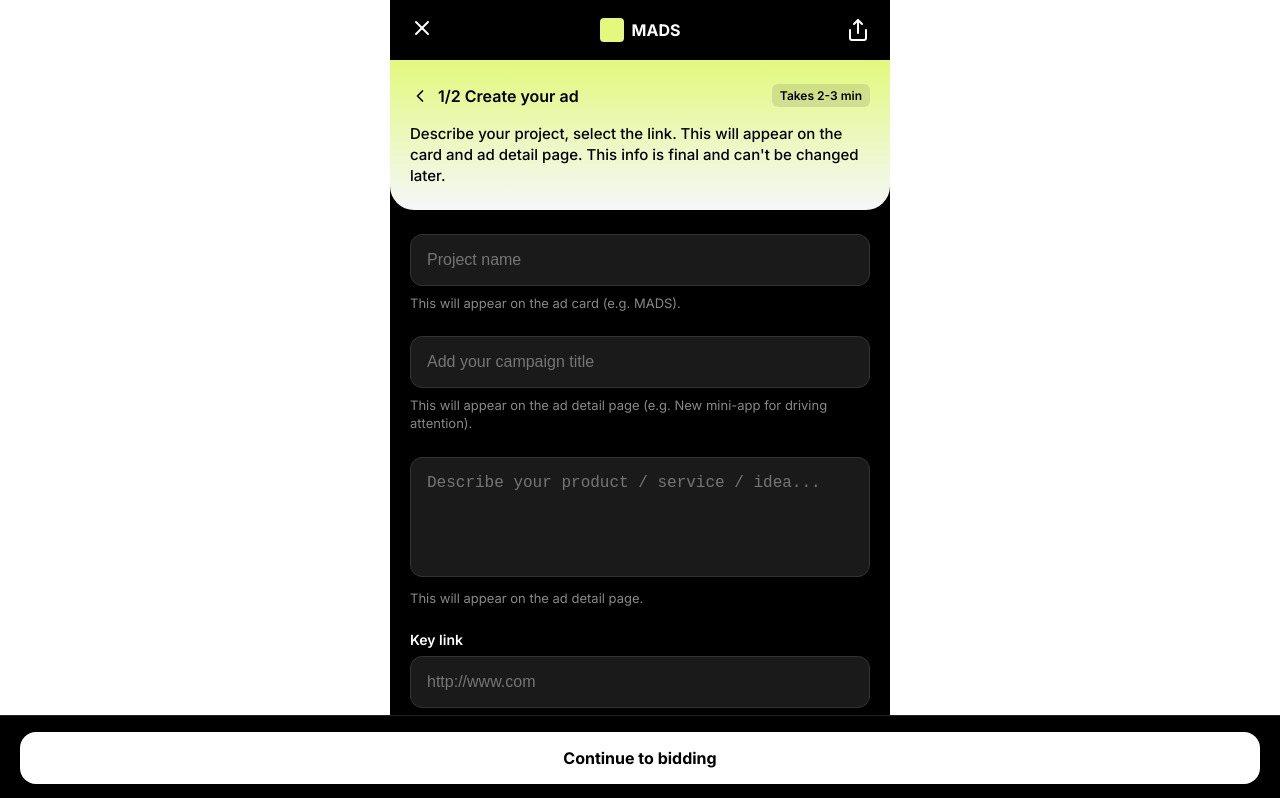
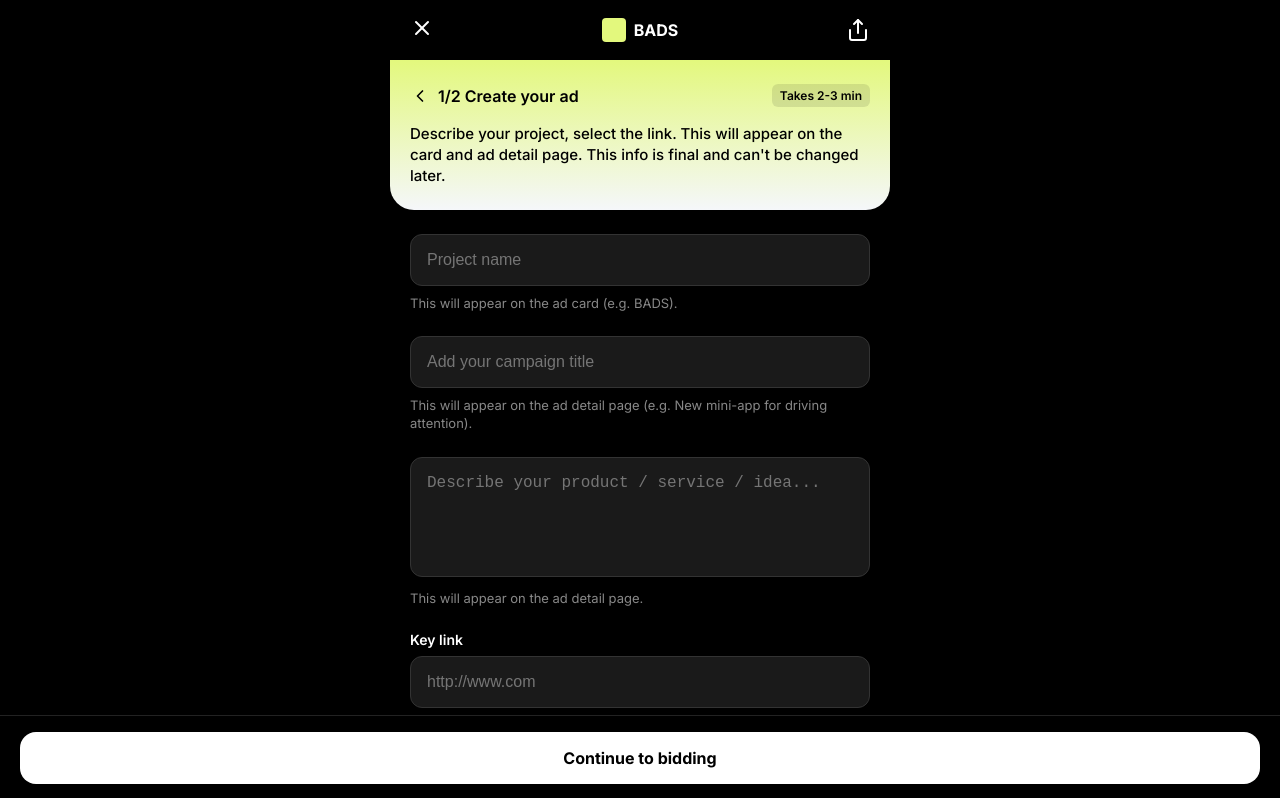
Before and after one commit to Shijas786/bads, a Next.js app: page /create-ad in a window 1280 px wide. Shown: the top 798 px of the page. Built offline with nearby package versions, Linux system fonts and the light colour scheme; what @farcaster/auth-kit would draw is missing.

Commit message:
Update UI to dark theme and rebrand to BADS

```diff
--- a/app/auction/page.tsx
+++ b/app/auction/page.tsx
@@ -25,11 +25,11 @@
                     </p>
 
                     <div style={{ display: 'flex', gap: '12px' }}>
-                        <button className="btn-outline" style={{ background: 'rgba(255,255,255,0.2)', color: '#fff', border: '1px solid rgba(255,255,255,0.3)', flex: 1 }}>
+                        <button className="btn-outline" style={{ background: 'rgba(255,255,255,0.1)', color: '#fff', border: '1px solid rgba(255,255,255,0.2)', flex: 1 }}>
                             How it works
                         </button>
                         <Link href="/create-ad" style={{ flex: 1 }}>
-                            <button className="btn-primary" style={{ background: '#fff', color: 'var(--primary)', width: '100%' }}>
+                            <button className="btn-primary" style={{ background: '#000', color: '#fff', width: '100%', border: '1px solid #333' }}>
                                 <Plus size={20} />
                                 Enter your Bid
                             </button>
--- a/app/create-ad/page.tsx
+++ b/app/create-ad/page.tsx
@@ -47,7 +47,7 @@
                 </Link>
                 <div className={styles.logo}>
                     <div style={{ width: 24, height: 24, background: '#E3F87D', borderRadius: 4 }}></div>
-                    <span>MADS</span>
+                    <span>BADS</span>
                 </div>
                 <Share size={24} color="#fff" />
             </header>
@@ -78,7 +78,7 @@
                         value={formData.projectName}
                         onChange={handleInputChange}
                     />
-                    <p className={styles.helperText}>This will appear on the ad card (e.g. MADS).</p>
+                    <p className={styles.helperText}>This will appear on the ad card (e.g. BADS).</p>
                 </div>
 
                 {/* Campaign Title */}
--- a/app/globals.css
+++ b/app/globals.css
@@ -1,16 +1,16 @@
 :root {
-  --background: #FFFFFF;
-  --foreground: #000000;
+  --background: #000000;
+  --foreground: #FFFFFF;
   --primary: #0052FF;
   --primary-rgb: 0, 82, 255;
   --secondary: #0033CC;
-  --surface: #F5F7FA;
-  --surface-hover: #EBF0F5;
-  --card-bg: #FFFFFF;
-  --border: #E5E7EB;
-  --text-dim: #6B7280;
+  --surface: #111111;
+  --surface-hover: #1A1A1A;
+  --card-bg: #1A1A1A;
+  --border: #333333;
+  --text-dim: #888888;
   --gradient-primary: linear-gradient(135deg, #0052FF 0%, #0033CC 100%);
-  --gradient-card: linear-gradient(180deg, rgba(0, 82, 255, 0.05) 0%, rgba(255, 255, 255, 0) 100%);
+  --gradient-card: linear-gradient(180deg, rgba(0, 82, 255, 0.1) 0%, rgba(0, 0, 0, 0) 100%);
 }
 
 * {
@@ -103,7 +103,7 @@
   bottom: 0;
   left: 0;
   right: 0;
-  background: rgba(255, 255, 255, 0.9);
+  background: rgba(0, 0, 0, 0.9);
   backdrop-filter: blur(10px);
   border-top: 1px solid var(--border);
   height: 70px;
--- a/components/Navbar.tsx
+++ b/components/Navbar.tsx
@@ -23,8 +23,9 @@
             justifyContent: 'space-between',
             position: 'sticky',
             top: 0,
-            background: 'rgba(255,255,255,0.9)',
+            background: 'rgba(0,0,0,0.9)',
             backdropFilter: 'blur(10px)',
+            color: '#fff',
             zIndex: 50,
             borderBottom: '1px solid var(--border)'
         }}>
```
